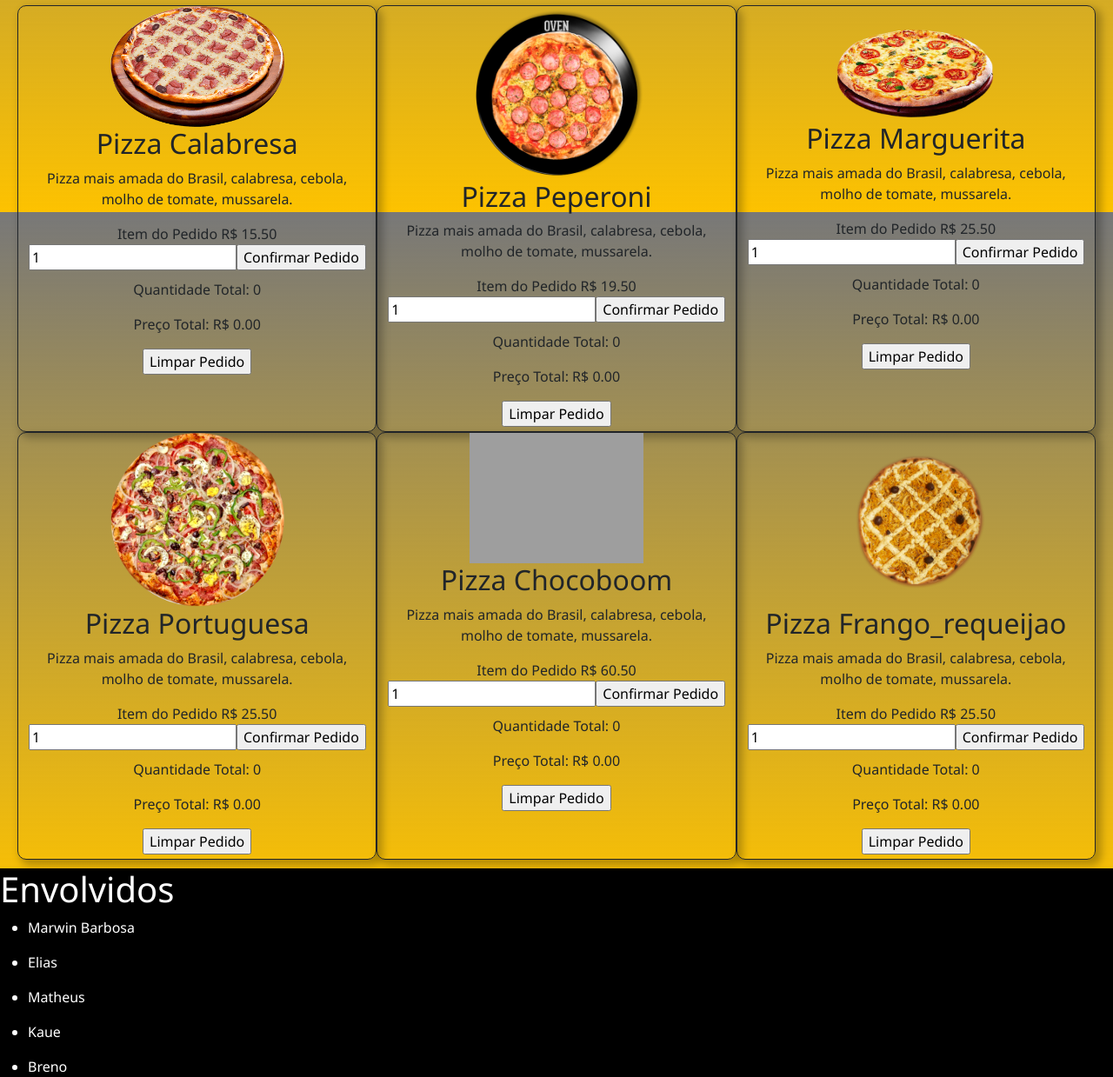
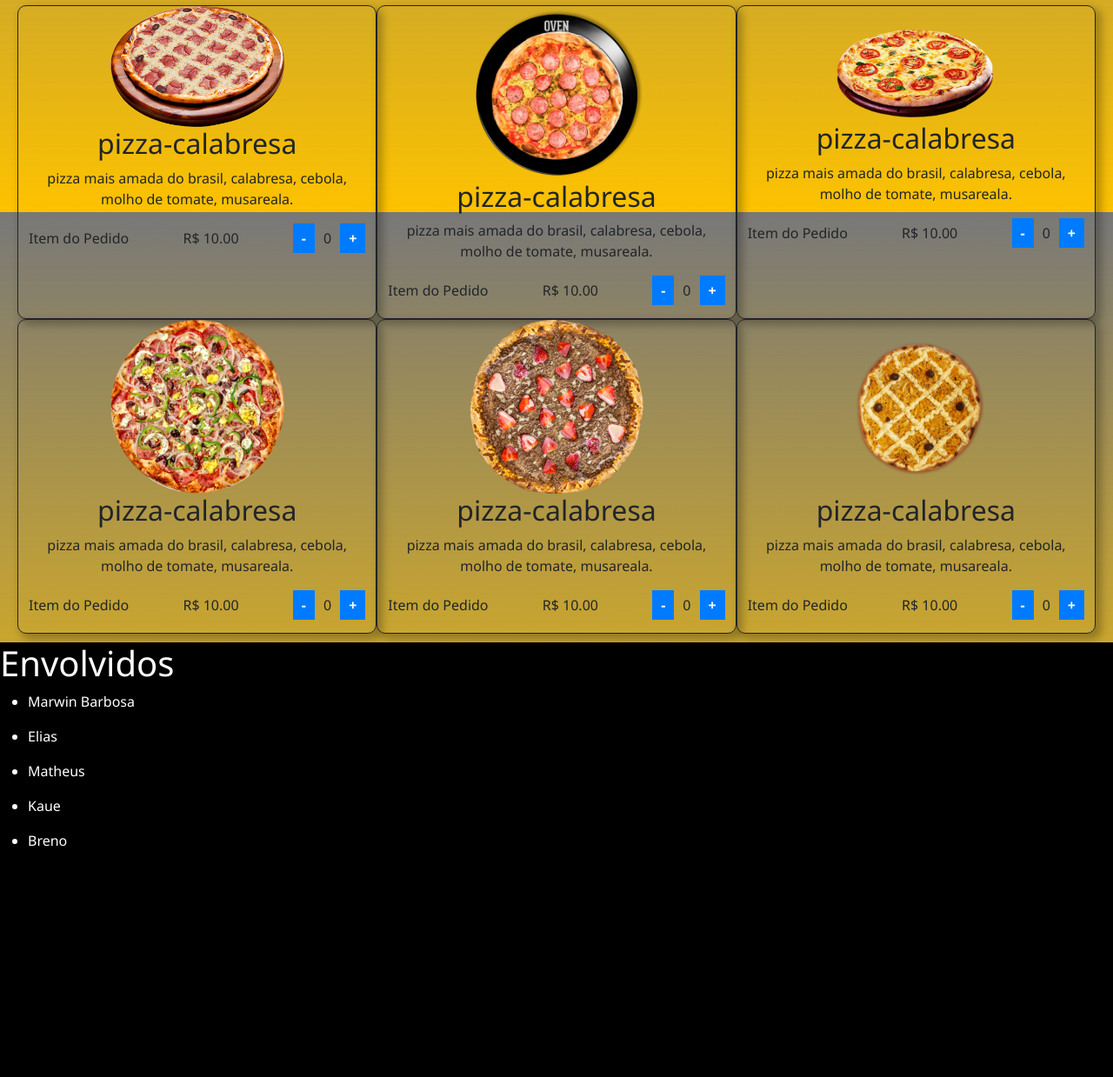
Before and after one commit to Matheusmcs/pizzaria_king, a PHP site: page /pedidos.php in a window 1280 px wide. Shown: the part 556-1795 px from the top of the page at 87% size. After the commit the page ends 1530 px from the top, so only its background shows below. Run offline with PHP 8.4, Linux system fonts and the light colour scheme; grey boxes are pictures that could not be loaded.

Commit message:
update-pedidos.php

```diff
--- a/pedidos.php
+++ b/pedidos.php
@@ -1,42 +1,3 @@
-<?php
-
-
-session_start();
-
-$pizza_precos = [
-    "calabresa" => 15.50,
-    "peperoni" => 19.50,
-    "marguerita" => 25.50,
-    "portuguesa" => 25.50,
-    "chocoboom" => 60.50,
-    "frango_requeijao" => 25.50
-];
-
-$quantidades = [];
-$precos_totais = [];
-
-foreach ($pizza_precos as $sabor => $preco) {
-    $quantidades[$sabor] = isset($_SESSION["quantidade_$sabor"]) ? $_SESSION["quantidade_$sabor"] : 0;
-    $precos_totais[$sabor] = isset($_SESSION["preco_total_$sabor"]) ? $_SESSION["preco_total_$sabor"] : 0.00;
-}
-
-if ($_SERVER["REQUEST_METHOD"] == "POST") {
-    foreach ($pizza_precos as $sabor => $preco) {
-        $quantidade = $_POST["quantidade_$sabor"];
-        if (!isset($_SESSION["quantidade_$sabor"])) {
-            $_SESSION["quantidade_$sabor"] = 0;
-        }
-        if (!isset($_SESSION["preco_total_$sabor"])) {
-            $_SESSION["preco_total_$sabor"] = 0;
-        }
-        $_SESSION["quantidade_$sabor"] += $quantidade;
-        $_SESSION["preco_total_$sabor"] += ($quantidade * $preco);
-    }
-}
-
-$quantidade_total = array_sum($quantidades);
-$preco_total = number_format(array_sum($precos_totais), 2);
-?>
 <!DOCTYPE html>
 <html lang="pt-br">
 
@@ -49,6 +10,45 @@ $preco_total = number_format(array_sum($precos_totais), 2);
 </head>
 
 <body class="body1">
+
+<script>
+    // Obtém os elementos HTML
+    const incrementarBtn = document.querySelector(".incrementar");
+    const decrementarBtn = document.querySelector(".decrementar");
+    const quantidadeNumero = document.querySelector(".quantidade-numero");
+    const precoItem = document.querySelector(".item-preco");
+    const precoTotal = document.querySelector(".preco-total");
+
+    let quantidade = 0;
+    const precoPorItem = 10.00;
+
+    // Função para incrementar a quantidade
+    incrementarBtn.addEventListener("click", function() {
+        quantidade++;
+        quantidadeNumero.innerText = quantidade;
+        atualizarTotal();
+    });
+
+    // Função para decrementar a quantidade
+    decrementarBtn.addEventListener("click", function() {
+        if (quantidade > 0) {
+            quantidade--;
+            quantidadeNumero.innerText = quantidade;
+            atualizarTotal();
+        }
+    });
+
+    // Função para atualizar o total
+    function atualizarTotal() {
+        const total = quantidade * precoPorItem;
+        precoTotal.innerText = "R$ " + total.toFixed(2);
+    }
+
+    // Inicializa o total
+    atualizarTotal();
+</script>
+
+
   <header>
     <nav class="navbar navbar-expand nav">
 
@@ -108,33 +108,113 @@ $preco_total = number_format(array_sum($precos_totais), 2);
 
   <main class="main-principal">
     <div class="row">
-            <?php foreach ($pizza_precos as $sabor => $preco) { ?>
-                <div class="col-md-4 div">
+      <div class="col-md-4 div"> <!--1-->
         <div class="div-pedido">
-                        <img src="imagens/pizza_<?php echo $sabor; ?>.png" class="img-fluid2" alt="pizza-<?php echo $sabor; ?>">
-                        <h2 class="h2-pedidos">Pizza <?php echo ucfirst($sabor); ?></h2>
-                        <p class="p-pedidos">Pizza mais amada do Brasil, calabresa, cebola, molho de tomate, mussarela.</p>
+          <img src="imagens/pizza_calabresa.png" class="img-fluid2" alt="pizza-calabresa">
+          <h2 class="h2-pedidos">pizza-calabresa</h2>
+          <p class="p-pedidos">pizza mais amada do brasil, calabresa, cebola, molho de tomate, musareala.</p>
           <div class="pedido">
-                            <form action="pedidos.php" method="post">
             <span class="item-nome">Item do Pedido</span>
-                                <span class="item-preco">R$ <?php echo number_format($preco, 2); ?></span>
+            <span class="item-preco">R$ 10.00</span>
             <div class="quantidade">
-                                    <input type="number" name="quantidade_<?php echo $sabor; ?>" value="1" min="1">
-                                    <input type="submit" value="Confirmar Pedido">
+              <button class="decrementar">-</button>
+              <span class="quantidade-numero">0</span>
+              <button class="incrementar">+</button>
             </div>
-                            </form>
           </div>
-                        <div class="total-pedidos">
-                            <p class="p-pedidos">Quantidade Total: <?php echo $quantidades[$sabor]; ?></p>
-                            <p class="p-pedidos">Preço Total: R$ <?php echo number_format($precos_totais[$sabor], 2); ?></p>
-                            <form method="post" action="limpar_pedidos.php">
-                                <input type="submit" value="Limpar Pedido">
-                            </form>
+
+        </div>
+      </div>
+      <div class="col-md-4 div"> <!--2-->
+        <div class="div-pedido">
+          <img src="imagens/pizza_peperoni.png" class="img-fluid2" alt="pizza-calabresa">
+          <h2 class="h2-pedidos">pizza-calabresa</h2>
+          <p class="p-pedidos">pizza mais amada do brasil, calabresa, cebola, molho de tomate, musareala.</p>
+          <div class="pedido">
+            <span class="item-nome">Item do Pedido</span>
+            <span class="item-preco">R$ 10.00</span>
+            <div class="quantidade">
+              <button class="decrementar">-</button>
+              <span class="quantidade-numero">0</span>
+              <button class="incrementar">+</button>
+            </div>
+          </div>
+
+
+        </div>
+      </div>
+      <div class="col-md-4 div"> <!--3-->
+      <div class="div-pedido">
+        <img src="imagens/pizza_marguerita.png" class="img-fluid2" alt="pizza-calabresa">
+        <h2 class="h2-pedidos">pizza-calabresa</h2>
+        <p class="p-pedidos">pizza mais amada do brasil, calabresa, cebola, molho de tomate, musareala.</p>
+        <div class="pedido">
+          <span class="item-nome">Item do Pedido</span>
+          <span class="item-preco">R$ 10.00</span>
+          <div class="quantidade">
+            <button class="decrementar">-</button>
+            <span class="quantidade-numero">0</span>
+            <button class="incrementar">+</button>
+          </div>
+        </div>
+
+      </div>
+      </div>
+      <div class="col-md-4 div"> <!--4-->
+      <div class="div-pedido">
+        <img src="imagens/pizza_portuguesa.png" class="img-fluid2" alt="pizza-calabresa">
+        <h2 class="h2-pedidos">pizza-calabresa</h2>
+        <p class="p-pedidos">pizza mais amada do brasil, calabresa, cebola, molho de tomate, musareala.</p>
+        <div class="pedido">
+          <span class="item-nome">Item do Pedido</span>
+          <span class="item-preco">R$ 10.00</span>
+          <div class="quantidade">
+            <button class="decrementar">-</button>
+            <span class="quantidade-numero">0</span>
+            <button class="incrementar">+</button>
+          </div>
+        </div>
+
+      </div>
+      </div>
+      <div class="col-md-4 div"> <!--5-->
+      <div class="div-pedido">
+        <img src="imagens/pizza_gigante_chocolate.png" class="img-fluid2" alt="pizza-calabresa">
+        <h2 class="h2-pedidos">pizza-calabresa</h2>
+        <p class="p-pedidos">pizza mais amada do brasil, calabresa, cebola, molho de tomate, musareala.</p>
+        <div class="pedido">
+          <span class="item-nome">Item do Pedido</span>
+          <span class="item-preco">R$ 10.00</span>
+          <div class="quantidade">
+            <button class="decrementar">-</button>
+            <span class="quantidade-numero">0</span>
+            <button class="incrementar">+</button>
+          </div>
+        </div>
+
+      </div>
+      </div>
+      <div class="col-md-4 div"> <!--6-->
+      <div class="div-pedido">
+        <img src="imagens/pizza_frango_requeijao.png" class="img-fluid2" alt="pizza-calabresa">
+        <h2 class="h2-pedidos">pizza-calabresa</h2>
+        <p class="p-pedidos">pizza mais amada do brasil, calabresa, cebola, molho de tomate, musareala.</p>
+        <div class="pedido">
+          <span class="item-nome">Item do Pedido</span>
+          <span class="item-preco">R$ 10.00</span>
+          <div class="quantidade">
+            <button class="decrementar">-</button>
+            <span class="quantidade-numero">0</span>
+            <button class="incrementar">+</button>
+          </div>
+        </div>
+
       </div>
     </div>
     </div>
-            <?php } ?>
-        </div>
+
+
+
   </main>
 
 
--- a/style.css
+++ b/style.css
@@ -202,7 +202,7 @@ margin-bottom: 10px;
 
   }
   .pedido {
-    /*display: flex;*/
+    display: flex;
     justify-content: space-between;
     align-items: center;
     margin-bottom: 10px;
```
Also changed, not shown: limpar_pedidos.php (+8 -3 lines). Lines whose indentation alone changed are shown as unchanged.
